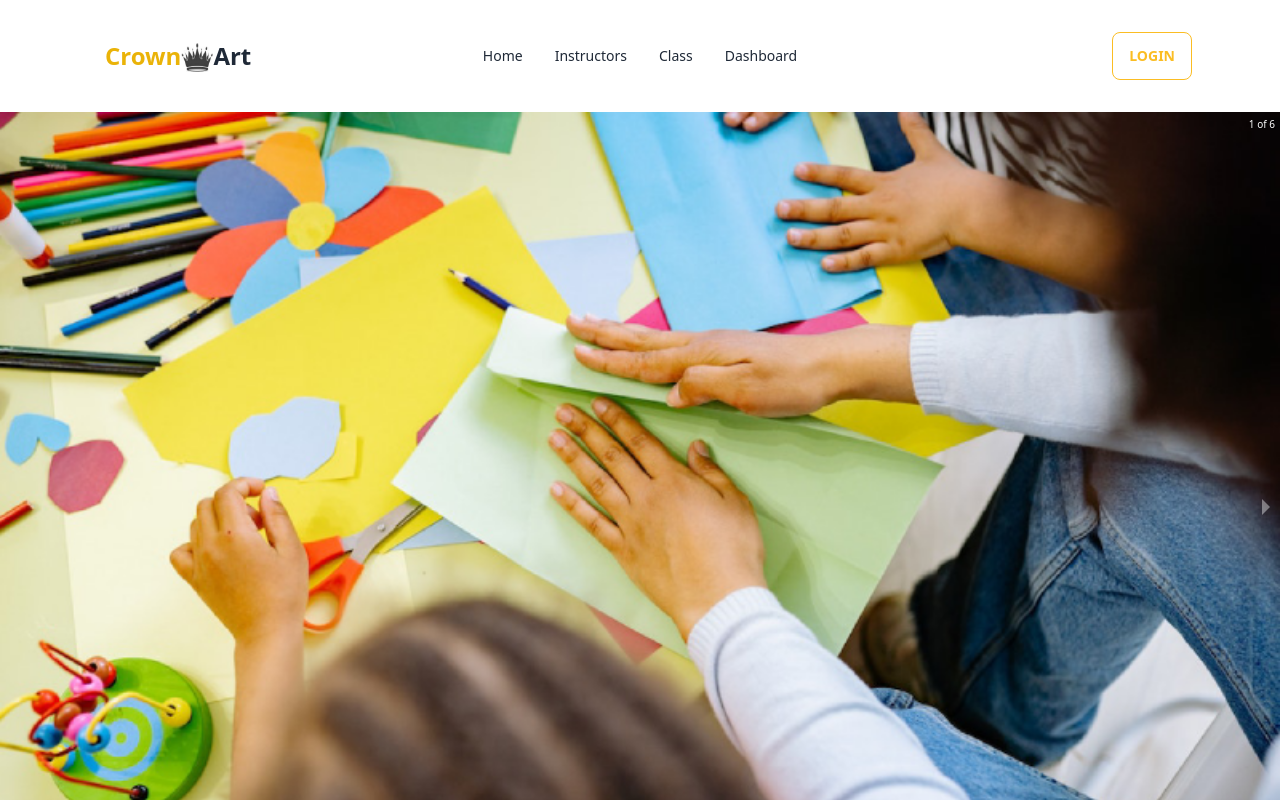
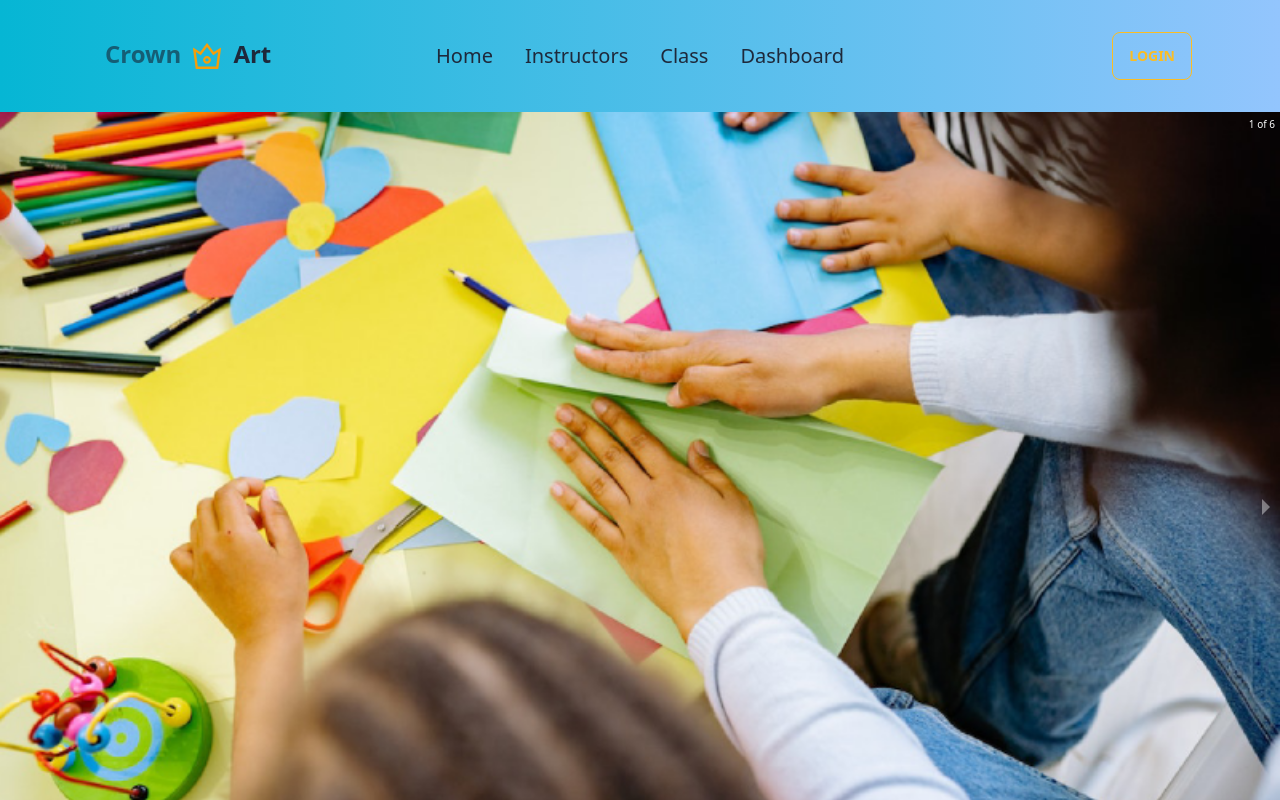
Before and after one commit to ArjumanJesmin/drawing-school-client, a React (Vite) app: page / in a window 1280 px wide. Shown: the top 800 px of the page. Built offline with nearby package versions, Linux system fonts and the light colour scheme.

Commit message:
firebase config done

```diff
--- a/package.json
+++ b/package.json
@@ -10,12 +10,14 @@
     "preview": "vite preview"
   },
   "dependencies": {
+    "firebase": "^9.22.1",
     "localforage": "^1.10.0",
     "match-sorter": "^6.3.1",
     "react": "^18.2.0",
     "react-dom": "^18.2.0",
     "react-helmet": "^6.1.0",
     "react-hook-form": "^7.44.3",
+    "react-icons": "^4.9.0",
     "react-responsive-carousel": "^3.2.23",
     "react-router-dom": "^6.11.2",
     "sort-by": "^1.2.0"
--- a/src/Pages/Shared/Footer/Footer.jsx
+++ b/src/Pages/Shared/Footer/Footer.jsx
@@ -3,7 +3,7 @@ import { Link } from "react-router-dom";
 
 const Footer = () => {
     return (
-       <footer className="footer p-10 bg-base-200 text-base-content">
+       <footer className="footer p-10 bg-gradient-to-r from-cyan-500 to-blue-300 ">
   <div>
     <p>Drawing Art Ltd.</p>
   </div>
--- a/src/Pages/Shared/Navbar/Navbar.jsx
+++ b/src/Pages/Shared/Navbar/Navbar.jsx
@@ -1,27 +1,29 @@
 import { Link } from "react-router-dom";
 import Container from "../Container/Container";
-import crown from '../../../assets/art .jpg'
+import {  AiOutlineCrown } from 'react-icons/ai';
+
 
 const Navbar = () => {
     return (
-        <Container>
-            <div className="navbar bg-base-100 ">
+      <div className="bg-gradient-to-r from-cyan-500 to-blue-300">
+          <Container>
+            <div className="navbar">
                 <div className="navbar-start">
                     <Link className="btn btn-ghost normal-case text-2xl my-6">
                         <p className="flex">
-                        <span className="text-yellow-500">Crown </span>
-                       <img className="w-8 " src={crown} alt="" />
-                       Art
+                        <span className="text-cyan-800 pr-2">Crown </span>
+                       <div className="text-center text-4xl text-amber-500"> <AiOutlineCrown/></div>
+                       <span className="text-slate-800 ps-2">Art</span>
                         </p>
 
                     </Link>
                 </div>
                 <div className="navbar-center hidden lg:flex">
                     <ul className="menu menu-horizontal px-1">
-                        <li><Link to='/'>Home</Link></li>
-                        <li><Link to='/instructors'>Instructors</Link></li>
-                        <li><Link to='/class'>Class</Link></li>
-                        <li><Link to='/dashboard'>Dashboard</Link></li>
+                        <li><Link className=" text-xl text-slate-800" to='/'>Home</Link></li>
+                        <li><Link className=" text-xl text-slate-800" to='/instructors'>Instructors</Link></li>
+                        <li><Link className=" text-xl text-slate-800" to='/class'>Class</Link></li>
+                        <li><Link className="text-xl text-slate-800" to='/dashboard'>Dashboard</Link></li>
                     </ul>
                 </div>
                 <div className="navbar-end">
@@ -29,6 +31,7 @@ const Navbar = () => {
                 </div>
             </div>
         </Container>
+      </div>
     );
 };
 
--- /dev/null
+++ b/src/firebase/firebase.config.js
@@ -0,0 +1,17 @@
+// Import the functions you need from the SDKs you need
+import { initializeApp } from "firebase/app";
+// TODO: Add SDKs for Firebase products that you want to use
+// https://firebase.google.com/docs/web/setup#available-libraries
+// Your web app's Firebase configuration
+const firebaseConfig = {
+    apiKey: import.meta.env.VITE_apiKey,
+    authDomain: import.meta.env.VITE_authDomain,
+    projectId: import.meta.env.VITE_projectId,
+    storageBucket: import.meta.env.VITE_storageBucket,
+    messagingSenderId: import.meta.env.VITE_messagingSenderId,
+    appId: import.meta.env.VITE_appId
+};
+
+// Initialize Firebase
+const app = initializeApp(firebaseConfig);
+export default app;
```
Also changed, not shown: 1 other file (tests, documents, lock files or other folders).
